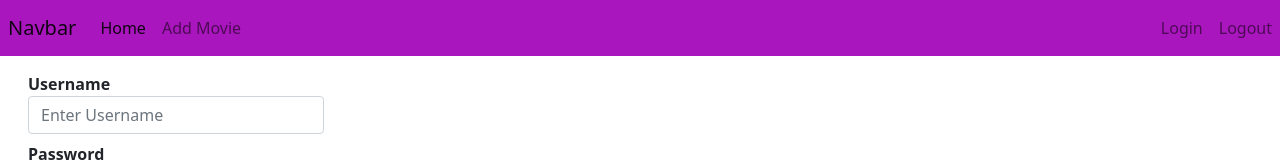
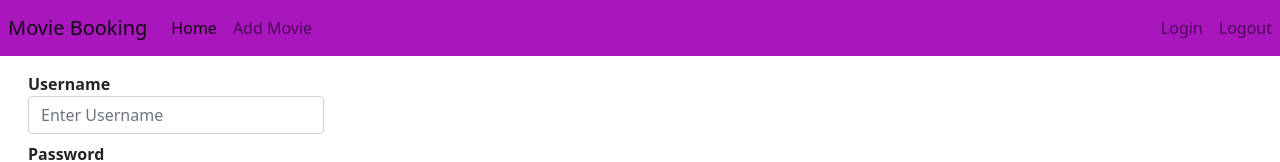
Before and after one commit to yogeshsn1998/movie-ticket-mgmt, an Angular app: page /login in a window 1280 px wide. Shown: the top 162 px of the page. Built offline with nearby package versions, Linux system fonts and the light colour scheme.

Commit message:
adding route guard

```diff
--- a/src/app/app.routes.ts
+++ b/src/app/app.routes.ts
@@ -18,6 +18,7 @@
 },
 {
     path: '**',
-    component: MovieComponent
+    component: MovieComponent,
+    canActivate: [CanActivate]
 }
 ];
--- a/src/app/nav-bar/nav-bar.component.html
+++ b/src/app/nav-bar/nav-bar.component.html
@@ -1,5 +1,5 @@
 <nav class="navbar navbar-expand-lg navbar-light mb-3 ps-2" style="background-color: #aa16be;">
-  <a class="navbar-brand" href="#">Navbar</a>
+  <a class="navbar-brand" href="#">Movie Booking</a>
   <button class="navbar-toggler" type="button" data-toggle="collapse" data-target="#navbarNavAltMarkup"
     aria-controls="navbarNavAltMarkup" aria-expanded="false" aria-label="Toggle navigation">
     <span class="navbar-toggler-icon"></span>
```
